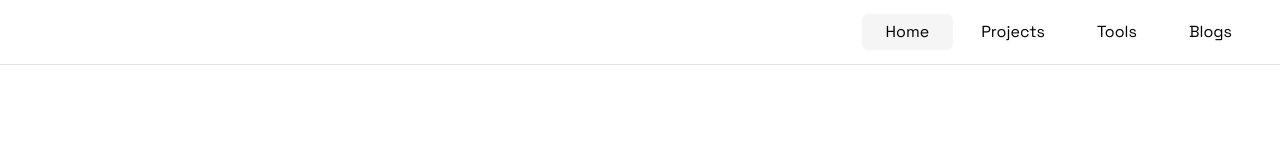
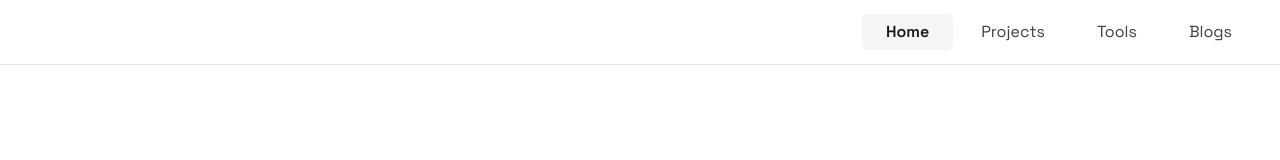
Before and after one commit to nzrmm/muhammadgata, a Next.js app: page / in a window 1280 px wide. Shown: the top 160 px of the page. Built offline with nearby package versions, Linux system fonts and the light colour scheme.

Commit message:
style: enhance font style in navbar-item components

```diff
--- a/src/components/navbar-item/index.tsx
+++ b/src/components/navbar-item/index.tsx
@@ -12,7 +12,8 @@ const NavbarItem = ({ href, name }: INavbarLink) => {
     <CustomLink
       href={href}
       customClassName={cx("px-6 py-1.5 rounded-md hover:bg-neutral-100", {
-        "bg-neutral-100": asPath === href,
+        "font-semibold bg-neutral-100 text-neutral-900": asPath === href,
+        "text-neutral-700": asPath !== href,
       })}
     >
       {name}
```
